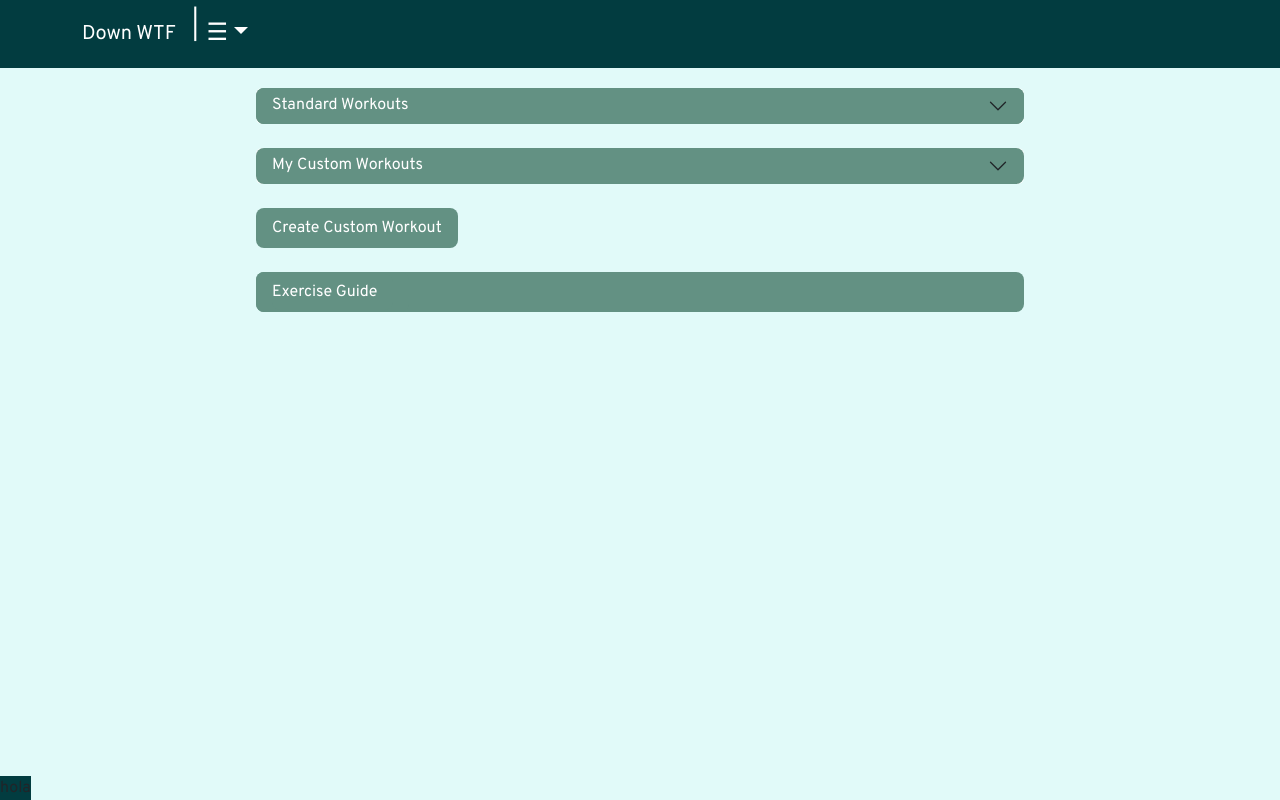
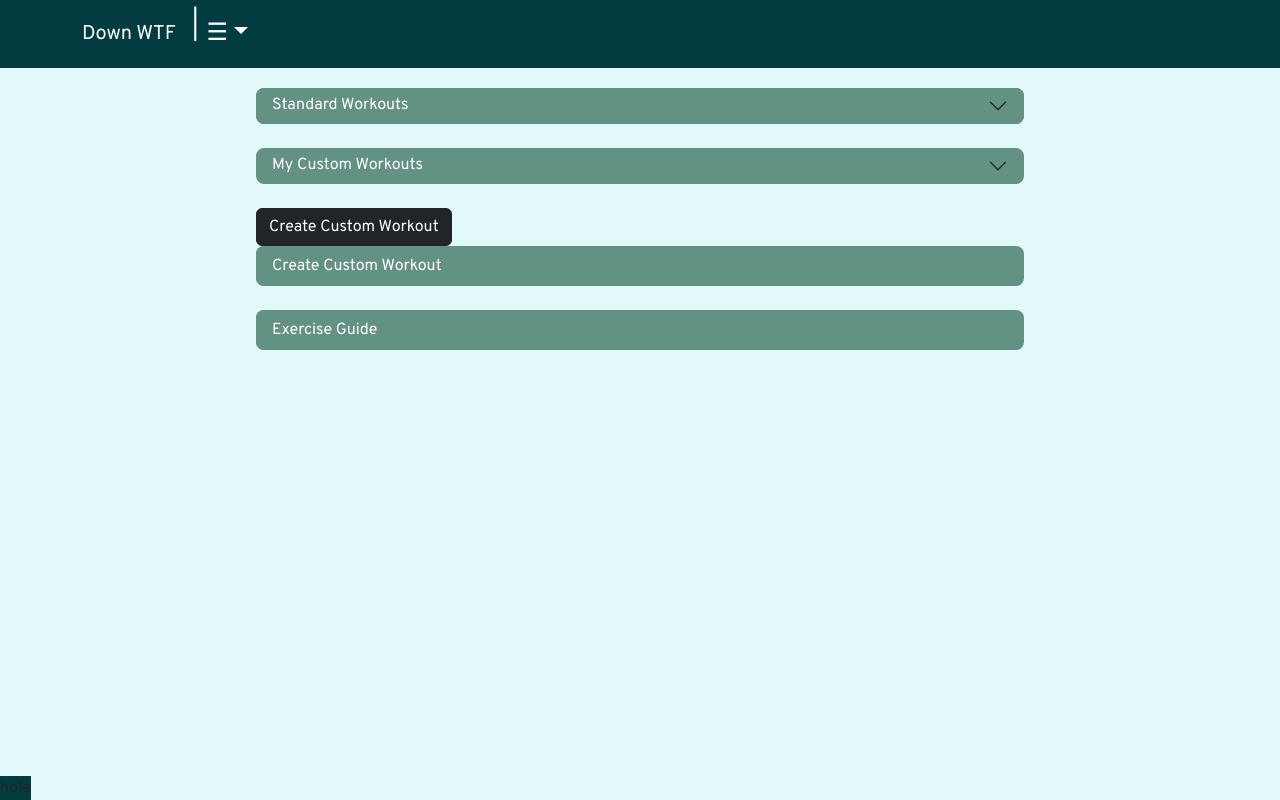
Before and after one commit to MAMcC0/down-with-the-fitness, a React (Create React App) app in the folder client/: page / in a window 1280 px wide. Built offline with nearby package versions, Linux system fonts and the light colour scheme.

Commit message:
Revert "fixed merge error"

```diff
--- a/client/src/components/homepagebuttons.js
+++ b/client/src/components/homepagebuttons.js
@@ -1,10 +1,10 @@
-import React, {useState } from 'react'
+import React, { useEffect, useState } from 'react'
 import Accordion from 'react-bootstrap/Accordion';
 import Button from 'react-bootstrap/Button';
 import ButtonGroup from 'react-bootstrap/ButtonGroup';
 import { Link } from 'react-router-dom';
 import '../index.css'
-// import WorkoutPage from '../pages/workoutpage';
+import WorkoutPage from '../pages/workoutpage';
 import { useNavigate, useLocation } from 'react-router-dom';
 import Modal from 'react-bootstrap/Modal';
 import exerciseChip from './chips';
@@ -139,7 +139,7 @@ function HomeButtons() {
             </Accordion>
             <br />
             <div className="create-workout-modal">
-                <Button style={{ backgroundColor: '#639183', border: 'none' }} onClick={handleShow} className="create-workout-button">Create Custom Workout</Button>
+                <Button variant="dark" onClick={handleShow}>Create Custom Workout</Button>
                 <Modal show={show} onHide={handleClose}
                     size="lg"
                     aria-labelledby="contained-modal-title-vcenter"
@@ -163,6 +163,14 @@ function HomeButtons() {
                     </Modal.Footer>
                 </Modal>
             </div>
+
+            <div className="create-workout-button">
+                <Button style={{ backgroundColor: '#639183', border: 'none' }} >
+                    Create Custom Workout
+                </Button>{' '}
+            </div>
+
+
             <br />
             <div className="exercise-guide-button">
                 <Button style={{ backgroundColor: '#639183', border: 'none' }} ><Link className='exercise-guide-btn' to='/exerciseguide'>Exercise Guide</Link></Button>
```
Also changed, not shown: client/public/manifest.json (added), 1 other file (tests, documents, lock files or other folders).
